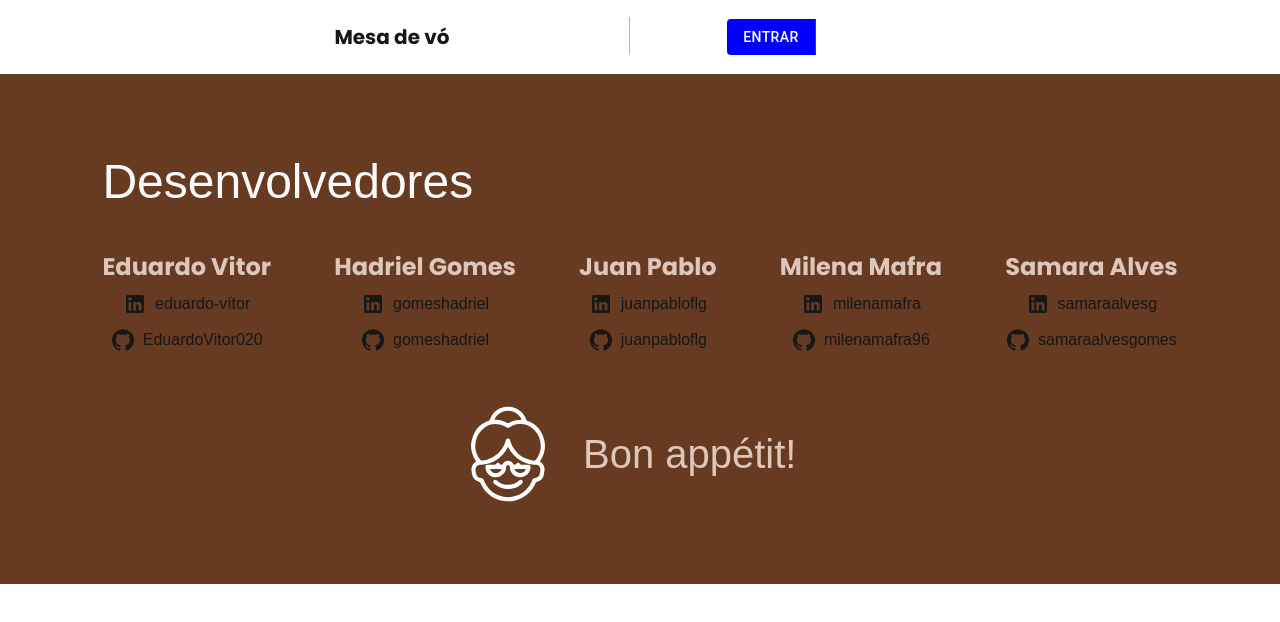
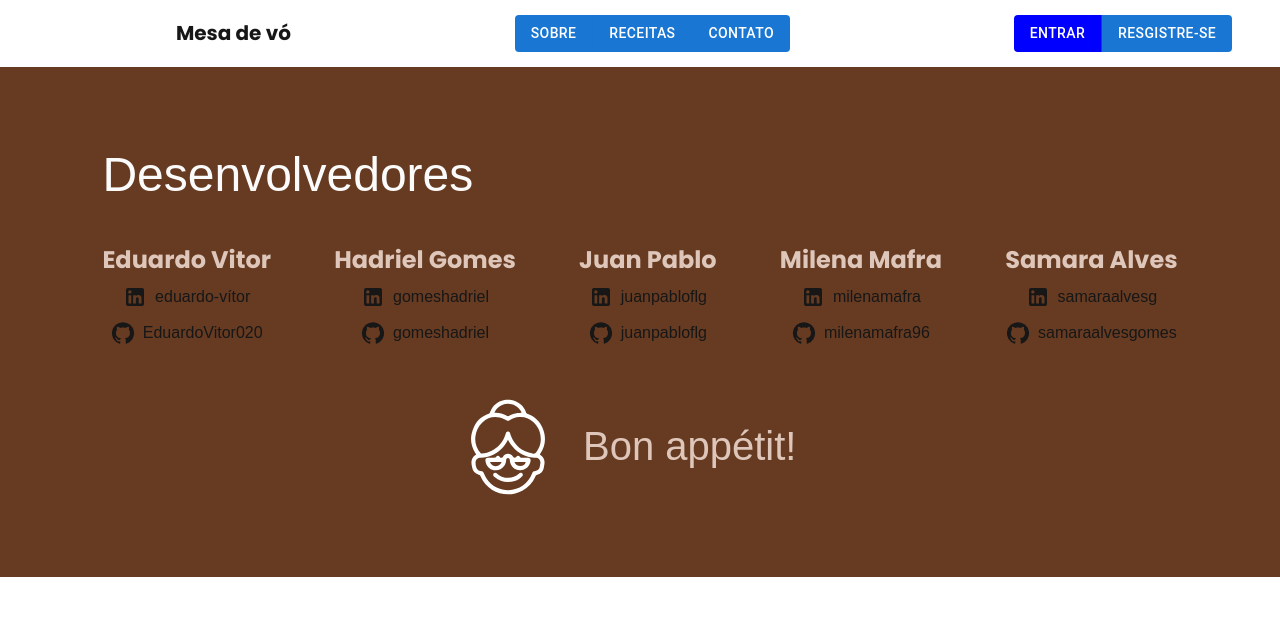
Before and after one commit to samaraalvesgomes/mesa-de-vo, a Next.js app: page / in a window 1280 px wide. Shown: the top 622 px of the page. Built offline with nearby package versions, Linux system fonts and the light colour scheme; a web font is replaced by a local one.

Commit message:
progressão do componente de navegação e alteração do css do footer

```diff
--- a/src/pages/components/footer/Footer.jsx
+++ b/src/pages/components/footer/Footer.jsx
@@ -1,7 +1,7 @@
 import React from "react";
 import LinkedInIcon from "@mui/icons-material/LinkedIn";
 import GitHubIcon from "@mui/icons-material/GitHub";
-import styles from "./styles.module.css";
+import styles from "./footer.module.css";
 
 function Footer() {
   return (
--- a/src/pages/components/navigation/Navigation.jsx
+++ b/src/pages/components/navigation/Navigation.jsx
@@ -1,24 +1,23 @@
 import { Button, ButtonGroup, Link} from "@mui/material";
+import styles from './navigation.module.css';
 
 function Navigation() {
     return (
     <>
-        <nav style={{background: 'RGBA(255,255,255,0.2)', display:'flex', alignItems: 'center', padding: '15px 0px', justifyContent:'center', fontSize:'15px', border: '2px solid white', minWidth:'100%'}}>
+        <nav className={styles.nav}>
           <h3 style={{fontFamily:'Poppins', fontSize:'20px'}}>Mesa de vó</h3>
 
 
-          <ButtonGroup
-            variant="text"
-            aria-label="Basic button group"
-          >
+          <ButtonGroup variant="text" aria-label="Basic button group">
+
             <Link href="#scrollSobre" passHref>
-              <Button style={{ background: "none", border: "none", fontFamily: "Poppins", fontSize: "16px", textTransform: "none"}} variant="contained"> Sobre </Button>
+              <Button className={styles.buttonNav} variant="contained"> Sobre </Button>
             </Link>
             <Link href="/Pedido" passHref>
-              <Button style={{background:'none'}} variant="contained"> Receitas </Button>
+              <Button className={styles.buttonNav} variant="contained"> Receitas </Button>
             </Link>
             <Link href="/Apadrinhamento" passHref>
-              <Button style={{background:'none'}} variant="contained"> Contato </Button>
+              <Button className={styles.buttonNav} variant="contained"> Contato </Button>
             </Link>
           </ButtonGroup>
 
@@ -30,7 +29,7 @@ function Navigation() {
               <Button style={{background:'blue'}} variant="contained"> Entrar </Button>
             </Link>
             <Link href="./sign-in-side/SignInSide" passHref>
-              <Button style={{background:'none'}} variant="contained"> Resgistre-se </Button>
+              <Button className={styles.buttonNav} variant="contained"> Resgistre-se </Button>
             </Link>
           </ButtonGroup>
 
--- /dev/null
+++ b/src/pages/components/navigation/navigation.module.css
@@ -0,0 +1,19 @@
+.nav{
+    background: RGBA(255,255,255,0.2);
+    display: flex;
+    align-Items: center;
+    padding: 15px 0px;
+    font-size:15px;
+    min-width:100%;
+    justify-content: space-around;
+    margin: 0% 0% 0% 5%;
+}
+
+.buttonNav{
+    backgroundColor: "none";
+    background: "none";
+    border: "none";
+    fontFamily: "Poppins";
+    fontSize: "16px";
+    textTransform: "none";
+}
```
Also changed, not shown: src/pages/components/footer/footer.module.css (renamed from src/pages/components/footer/styles.module.css).
